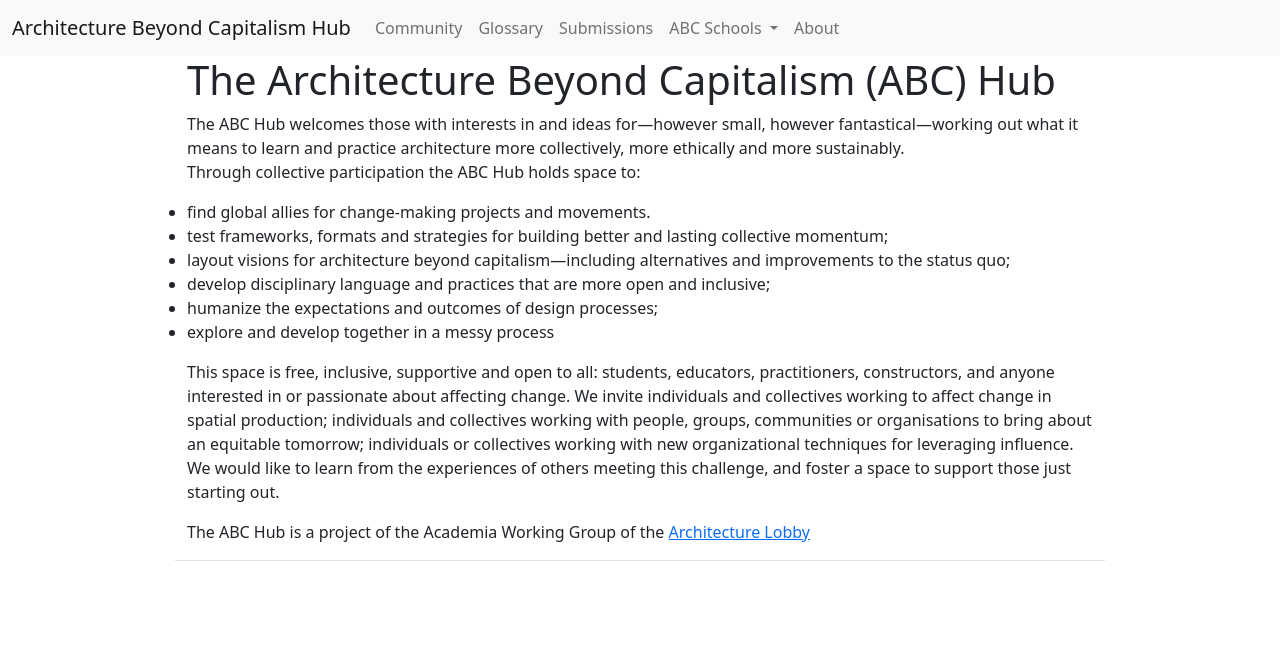
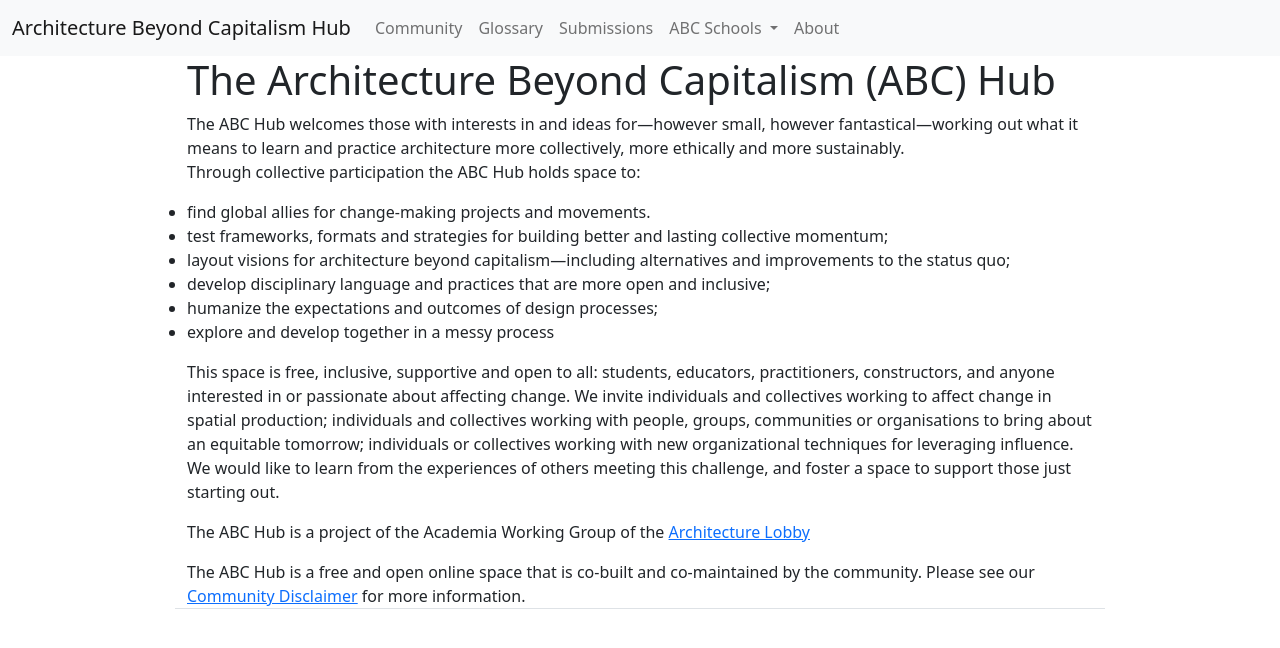
Before and after one commit to architecture-beyond-capitalism/abc-hub, a Jekyll site: the page built from about.html, in a window 1280 px wide. Shown: the top 648 px of the page. Built offline with Jekyll 4.4.1, drawn with Linux system fonts in a browser that asks for light colours.

Commit message:
Adding the Communiity Disclaimer

```diff
--- a/_includes/footer.html
+++ b/_includes/footer.html
@@ -1 +1,8 @@
-<div class="footer"></div>
+<div class="footer">
+  The ABC Hub is a free and open online space that is co-built and co-maintained
+  by the community. Please see our
+  <a href="{{site.url}}{{site.baseurl}}/community-disclaimer"
+    >Community Disclaimer</a
+  >
+  for more information.
+</div>
--- a/_layouts/default.html
+++ b/_layouts/default.html
@@ -24,5 +24,4 @@
       crossorigin="anonymous"
     ></script>
   </body>
-  <footer>{% include footer.html %}</footer>
 </html>
--- a/about.html
+++ b/about.html
@@ -46,4 +46,5 @@ permalink: /about/
       >Architecture Lobby</a
     >
   </p>
+  {% include footer.html %}
 </div>
--- a/assets/css/main.scss
+++ b/assets/css/main.scss
@@ -1,5 +1,6 @@
 ---
 ---
+
 @import "bootstrap/bootstrap.scss";
 @import "base.scss";
 @import "bootstrap/vendor/rfs.scss";
@@ -124,3 +125,7 @@ pre code {
   font-weight: bold;
   font-size: large;
 }
+
+#footer h1 {
+  font-size: 24px;
+}
--- a/index.html
+++ b/index.html
@@ -13,3 +13,6 @@ title: Resources
   </div>
   <div class="row">{% include cards.html %}</div>
 </div>
+<div class="container col-md-10 offset-md-1 mb-5 border-bottom">
+  {% include footer.html %}
+</div>
```
Also changed, not shown: community-disclaimer.html (added, +87 -0 lines).
